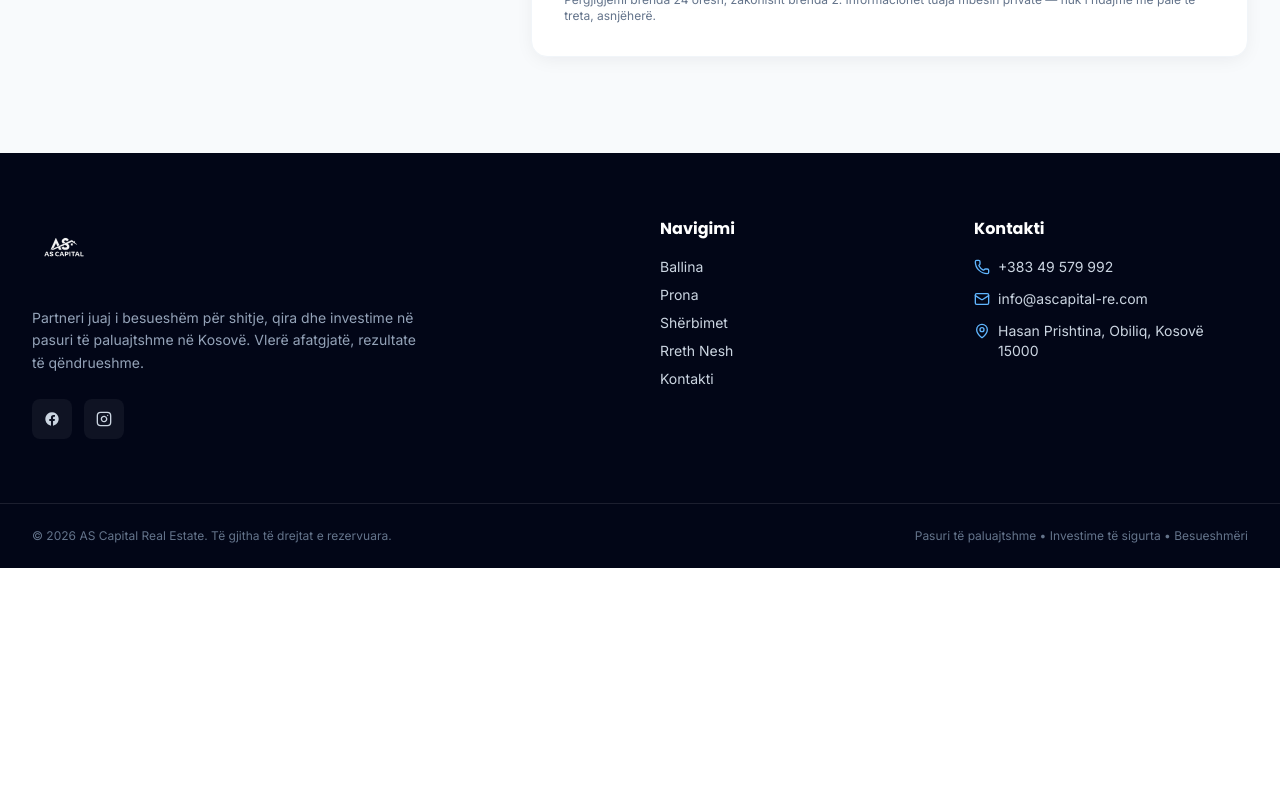
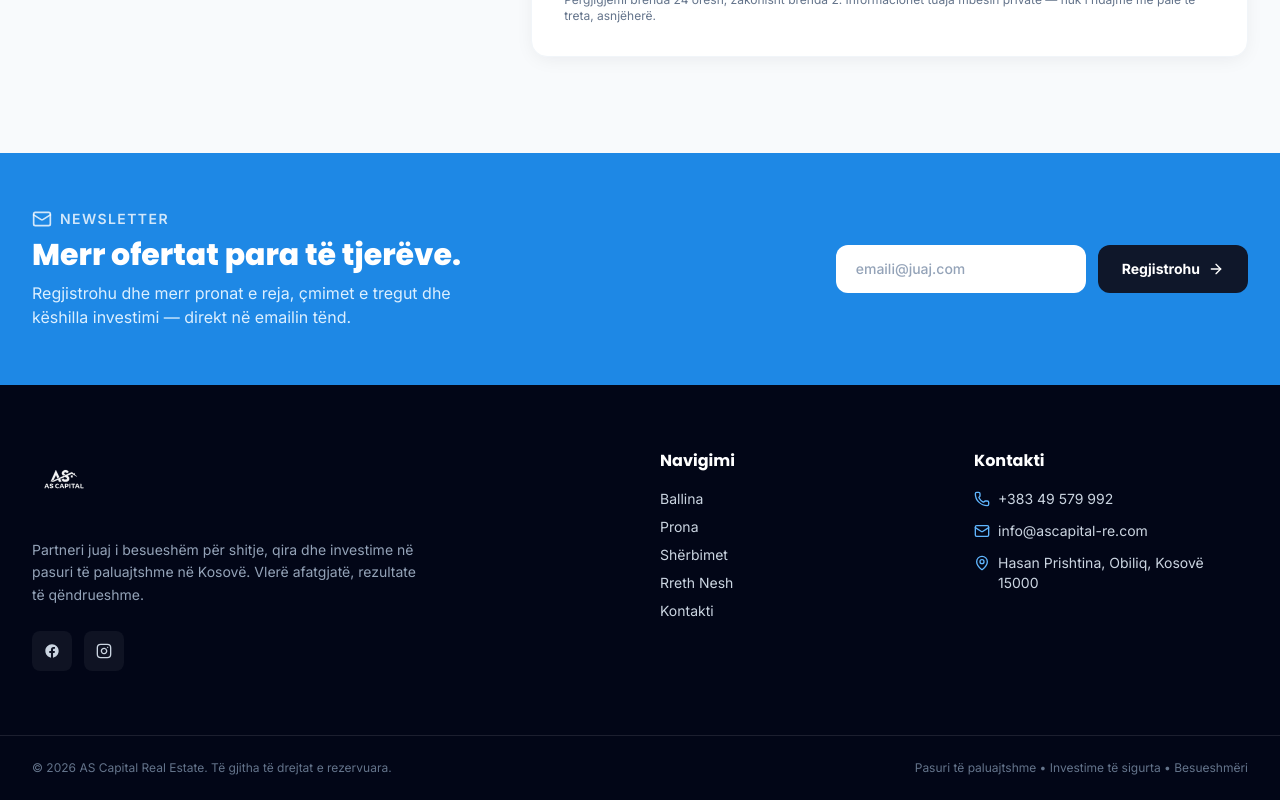
Before and after one commit to kastriottanaj/asrealestate, a React (Vite) app: page / in a window 1280 px wide. Shown: the part 4919-5719 px from the top of the page. Before the commit the page ends 5487 px from the top, so only its background shows below. Built offline with nearby package versions, Linux system fonts and the light colour scheme; no server answers.

Commit message:
shtimi i subscriber para footer-it

```diff
--- a/src/App.jsx
+++ b/src/App.jsx
@@ -5,6 +5,7 @@ import Properties from "./components/Properties";
 import About from "./components/About";
 import Testimonials from "./components/Testimonials";
 import Contact from "./components/Contact";
+import Newsletter from "./components/Newsletter";
 import Footer from "./components/Footer";
 import "./App.css";
 
@@ -19,6 +20,7 @@ export default function App() {
         <About />
         <Testimonials />
         <Contact />
+        <Newsletter />
       </main>
       <Footer />
     </div>
--- a/src/api.js
+++ b/src/api.js
@@ -19,6 +19,17 @@ export async function fetchTestimonials() {
   return res.json();
 }
 
+export async function submitSubscriber(email) {
+  const res = await fetch(`${BASE_URL}/subscribers/`, {
+    method: 'POST',
+    headers: { 'Content-Type': 'application/json' },
+    body: JSON.stringify({ email }),
+  });
+  const data = await res.json();
+  if (!res.ok) throw data;
+  return data;
+}
+
 export async function submitContact(formData) {
   const res = await fetch(`${BASE_URL}/contacts/`, {
     method: 'POST',
--- /dev/null
+++ b/src/components/Newsletter.jsx
@@ -0,0 +1,79 @@
+import { useState } from "react";
+import { Mail, Loader2, ArrowRight } from "lucide-react";
+import { submitSubscriber } from "../api";
+
+export default function Newsletter() {
+  const [email, setEmail] = useState("");
+  const [status, setStatus] = useState("idle"); // idle | loading | success | error
+  const [errorMsg, setErrorMsg] = useState("");
+
+  const submit = async (e) => {
+    e.preventDefault();
+    setStatus("loading");
+    setErrorMsg("");
+    try {
+      await submitSubscriber(email);
+      setStatus("success");
+      setEmail("");
+    } catch (err) {
+      setStatus("error");
+      const msgs = Object.values(err || {}).flat();
+      setErrorMsg(msgs[0] || "Ndodhi një gabim. Provoni përsëri.");
+    }
+  };
+
+  return (
+    <section className="bg-brand-600">
+      <div className="container-x py-14 flex flex-col lg:flex-row items-center justify-between gap-8">
+        <div className="text-center lg:text-left">
+          <div className="flex items-center justify-center lg:justify-start gap-2 mb-2">
+            <Mail className="h-5 w-5 text-white/80" />
+            <span className="text-white/80 text-sm font-semibold uppercase tracking-widest">Newsletter</span>
+          </div>
+          <h2 className="text-2xl sm:text-3xl font-extrabold text-white">
+            Merr ofertat para të tjerëve.
+          </h2>
+          <p className="mt-2 text-brand-100 max-w-md">
+            Regjistrohu dhe merr pronat e reja, çmimet e tregut dhe këshilla investimi — direkt në emailin tënd.
+          </p>
+        </div>
+
+        <form onSubmit={submit} className="w-full lg:w-auto flex flex-col sm:flex-row gap-3 min-w-[340px]">
+          <div className="flex-1">
+            <input
+              type="email"
+              required
+              placeholder="emaili@juaj.com"
+              value={email}
+              onChange={(e) => setEmail(e.target.value)}
+              disabled={status === "loading" || status === "success"}
+              className="w-full rounded-xl px-5 py-3.5 text-sm font-medium text-slate-900 bg-white placeholder-slate-400 focus:outline-none focus:ring-2 focus:ring-white/50 disabled:opacity-60"
+            />
+            {status === "error" && (
+              <p className="mt-1.5 text-xs text-white/90 font-medium">{errorMsg}</p>
+            )}
+            {status === "success" && (
+              <p className="mt-1.5 text-xs text-white font-semibold">
+                ✓ U regjistruat me sukses!
+              </p>
+            )}
+          </div>
+
+          <button
+            type="submit"
+            disabled={status === "loading" || status === "success"}
+            className="shrink-0 flex items-center justify-center gap-2 rounded-xl bg-slate-900 hover:bg-slate-800 text-white font-bold px-6 py-3.5 text-sm transition disabled:opacity-60"
+          >
+            {status === "loading" ? (
+              <Loader2 className="h-4 w-4 animate-spin" />
+            ) : status === "success" ? (
+              "Regjistruar ✓"
+            ) : (
+              <> Regjistrohu <ArrowRight className="h-4 w-4" /> </>
+            )}
+          </button>
+        </form>
+      </div>
+    </section>
+  );
+}
```
